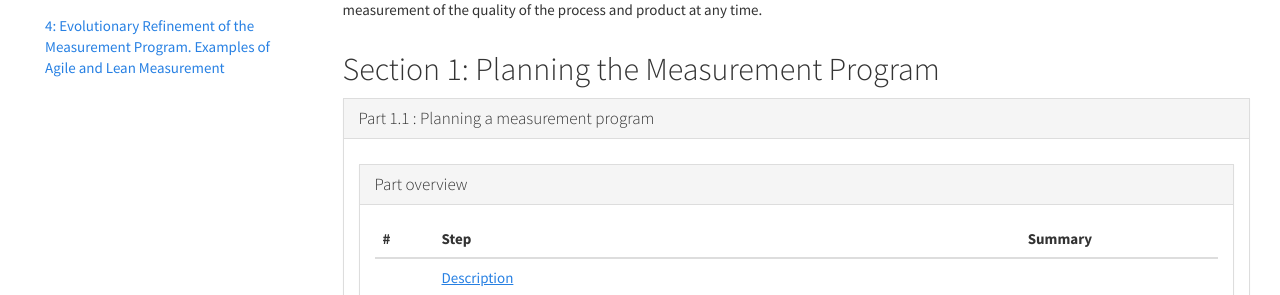
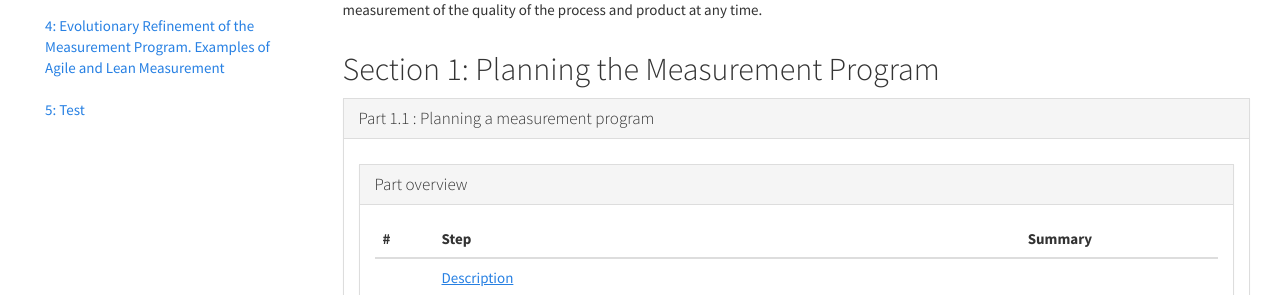
Before and after one commit to U-QASAR/u-qasar.github.io, a Jekyll site: the page built from index.html, in a window 1280 px wide and 900 px high. Shown: the part 236-531 px from the top of the window. Built offline with Jekyll 4.4.1, drawn with Linux system fonts in a browser that asks for light colours; nearby versions of some CDN libraries.

Commit message:
Test, please ignore

```diff
--- a/_data/sections.yml
+++ b/_data/sections.yml
@@ -6,3 +6,5 @@
   title: Driving Process Improvement with Measurements
 - order: 4
   title: Evolutionary Refinement of the Measurement Program. Examples of Agile and Lean Measurement
+- order: 5
+  title: Test
```
